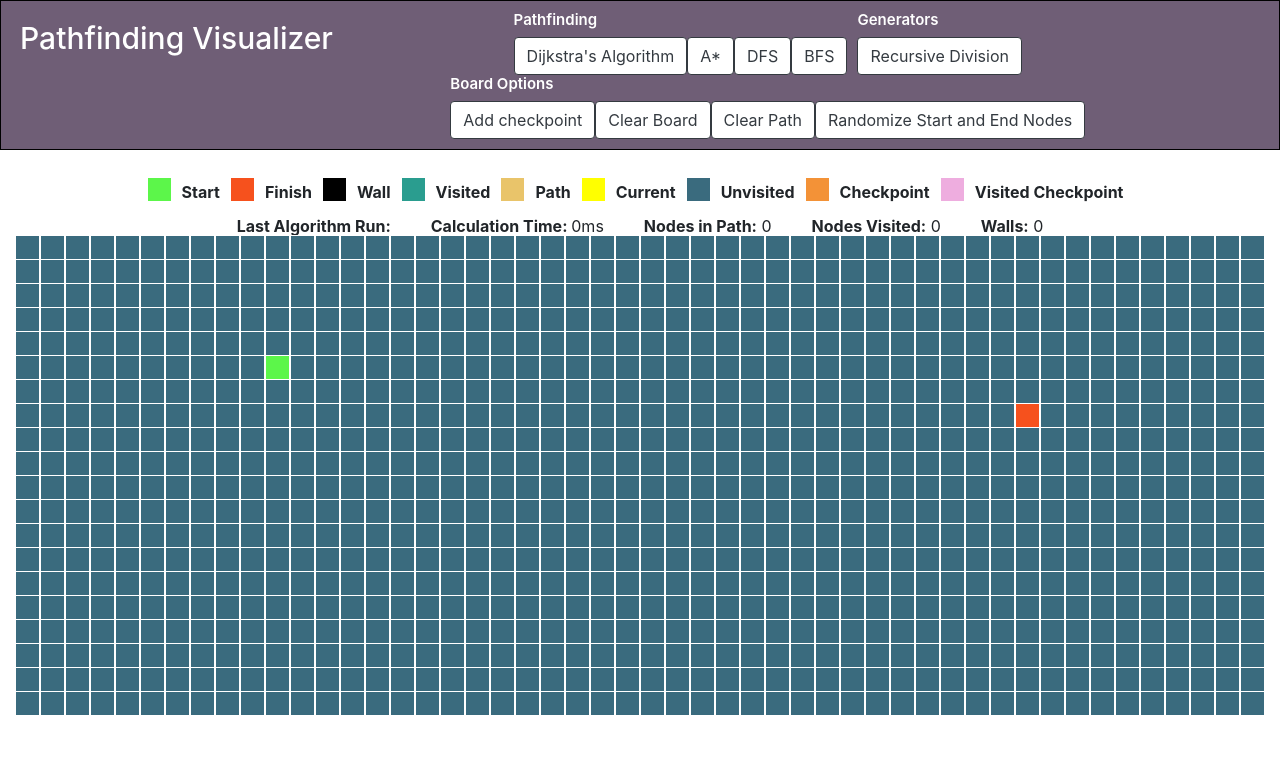
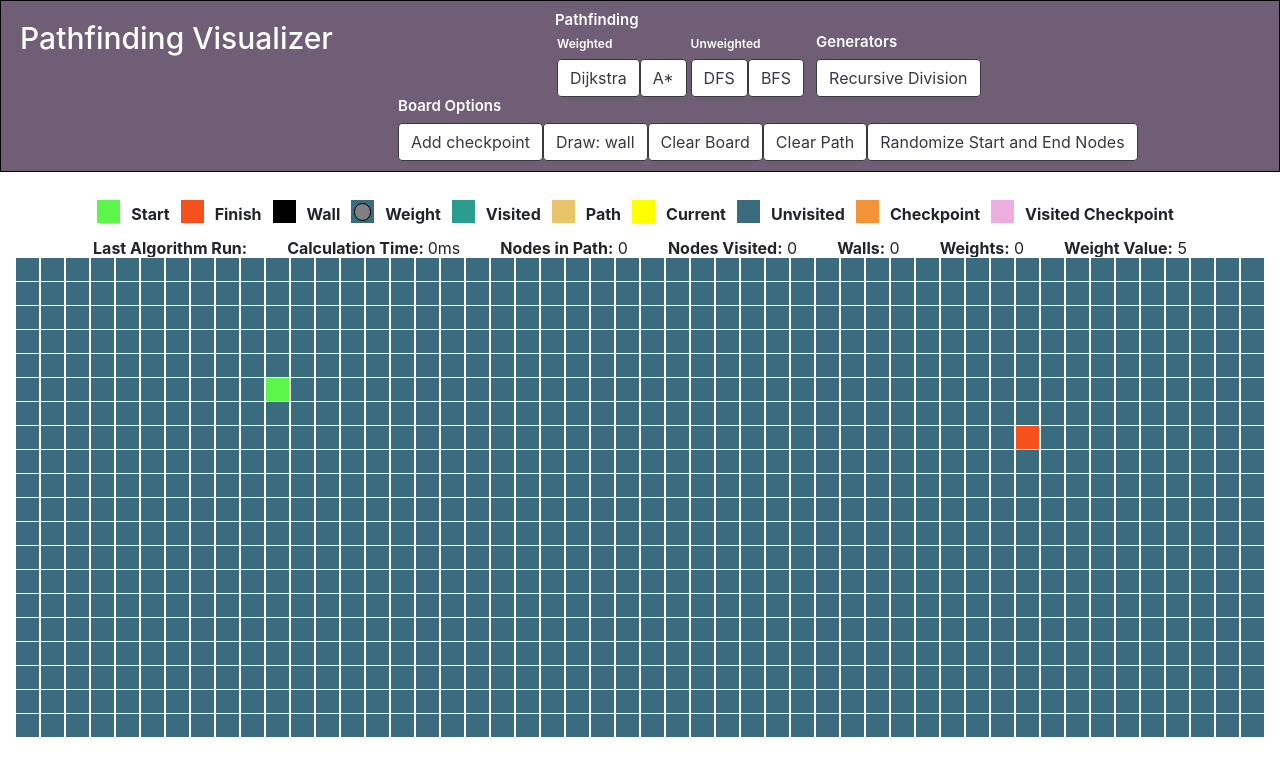
Before and after one commit to adamjamesadair/pathfinding-visualizer, a React (Create React App) app: page / in a window 1280 px wide. Shown: the top 776 px of the page. Built offline with nearby package versions, Linux system fonts and the light colour scheme.

Commit message:
Added weighted nodes

```diff
--- a/src/AlgoVisualizer/AlgoVisualizer.css
+++ b/src/AlgoVisualizer/AlgoVisualizer.css
@@ -39,3 +39,14 @@
   font-weight: 600;
   font-size: 15px;
 }
+
+.menu-group h3 {
+  text-align: left;
+  font-weight: 600;
+  font-size: 12px;
+}
+
+.menu-subgroup {
+  display: inline-block;
+  padding: 0px 2px;
+}
--- a/src/AlgoVisualizer/AlgoVisualizer.jsx
+++ b/src/AlgoVisualizer/AlgoVisualizer.jsx
@@ -27,7 +27,10 @@ export default class AlgoVisualizer extends Component {
             runTimeSeconds: 0,
             numNodesInPath: 0,
             numVisitedNodes: 0,
-            numWalls: 0
+            numWalls: 0,
+            numWeights: 0,
+            weight: 5,
+            drawMode: "wall"
         };
     }
 
@@ -38,14 +41,28 @@ export default class AlgoVisualizer extends Component {
 
     handleMouseDown(row, col) {
         var type = this.state.grid[row][col].type;
-        var { running, grid, numWalls, checkpointNodes, draggingCheckpointNodeInfo } = this.state;
+        var { drawMode, running, grid, numWalls, numWeights, weight, checkpointNodes, draggingCheckpointNodeInfo } = this.state;
+        var newGrid;
+        var nodeType = "default";
 
         if(running) return;
 
-        if(type === "wallNode" || type === "default") {
-            numWalls = type === "wallNode" ? numWalls - 1 : numWalls + 1;
-            const newGrid = getWallUpdatedGrid(grid, row, col);
-            this.setState({ grid: newGrid, dragging: type, numWalls });
+        if(["wallNode", "weightNode", "default"].includes(type)) {
+            if(type === "wallNode") numWalls -= 1;
+            if(type === "weightNode") numWeights -= 1;
+
+            if(drawMode === "weight") {
+                if(["default", "wallNode"].includes(type)) {
+                    numWeights += 1;
+                    nodeType = "weightNode";
+                }
+                newGrid = getNodeUpdatedGrid(grid, row, col, nodeType, "", weight);
+            }
+            if(drawMode === "wall") {
+                if(["default", "weightNode"].includes(type)) numWalls += 1;
+                newGrid = getWallUpdatedGrid(grid, row, col);
+            }
+            this.setState({ grid: newGrid, dragging: type, numWalls, numWeights });
         } else if (type === "checkpointNode") {
             // Keep track of which checkpoiontNode is being dragged
             checkpointNodes.forEach(checkpointNodeInfo => {
@@ -57,14 +74,14 @@ export default class AlgoVisualizer extends Component {
         } else {
             this.setState({ dragging: type });
         }
-
     }
 
     handleMouseEnter(row, col) {
-        var { grid, running, dragging, numWalls, startNodeCoords, finishNodeCoords, checkpointNodes, draggingCheckpointNodeInfo } = this.state;
+        var { grid, running, dragging, drawMode, weight, numWalls, numWeights, startNodeCoords, finishNodeCoords, checkpointNodes, draggingCheckpointNodeInfo } = this.state;
         const enteredNodeType = grid[row][col].type;
         var enteredNodeID = "";
         var newGrid = grid;
+        var nodeType = "";
 
         if(running || dragging === "") return;
 
@@ -86,7 +103,6 @@ export default class AlgoVisualizer extends Component {
                 } else if(enteredNodeType === "checkpointNode") {
                     // Update checkpointNode state
                     checkpointNodes.forEach(checkpointNodeInfo => {
-                        // if(checkpointNodeInfo.id === draggingCheckpointNodeInfo.id) checkpointNodeInfo.coods = randomEmptyNodeCoords;
                         if(checkpointNodeInfo.coords[0] === row && checkpointNodeInfo.coords[1] === col) {
                             checkpointNodeInfo.coords = randomEmptyNodeCoords;
                             enteredNodeID = checkpointNodeInfo.id;
@@ -96,11 +112,24 @@ export default class AlgoVisualizer extends Component {
                     newGrid = getNodeUpdatedGrid(newGrid, randomEmptyNodeCoords[0], randomEmptyNodeCoords[1], "checkpointNode", enteredNodeID);
                 }
             }
-        } else if(dragging === "default") {
-            numWalls = enteredNodeType === "wallNode" ? numWalls - 1 : numWalls + 1;
-            newGrid = getWallUpdatedGrid(newGrid, row, col);
+        } else {
+            if(drawMode === "wall") {
+                numWalls = enteredNodeType === "wallNode" ? numWalls - 1 : numWalls + 1;
+                newGrid = getWallUpdatedGrid(newGrid, row, col);
+            }else if(drawMode === "weight") {
+                if(enteredNodeType === "weightNode") {
+                    numWeights -= 1;
+                    nodeType = "default";
+                    weight = 1;
+                } else {
+                    if(enteredNodeType === "wallNode") numWalls -= 1;
+                    numWeights += 1;
+                    nodeType = "weightNode";
+                }
+                newGrid = getNodeUpdatedGrid(newGrid, row, col, nodeType, "", weight);
+            }
         }
-        this.setState({ grid: newGrid, numWalls, startNodeCoords, finishNodeCoords, checkpointNodes, draggingCheckpointNodeInfo });
+        this.setState({ grid: newGrid, numWalls, numWeights, startNodeCoords, finishNodeCoords, checkpointNodes, draggingCheckpointNodeInfo });
     }
 
     handleMouseLeave(row, col){
@@ -169,13 +198,7 @@ export default class AlgoVisualizer extends Component {
         var { grid, checkpointNodes, isPathDrawn } = this.state;
 
         // If there is a path, clear it and mark checkpoints as unvisited
-        if(isPathDrawn) {
-            clearPath(this);
-            // Reset checkpoint node states
-            for(let checkpointNodeInfo of checkpointNodes){
-                checkpointNodeInfo.isVisited = false;
-            }
-        }
+        if(isPathDrawn) clearPath(this);
 
         // Get all empty nodes
         var emptyNodes = this.getEmptyNodes(grid);
@@ -199,6 +222,10 @@ export default class AlgoVisualizer extends Component {
         }
     }
 
+    toggleNodeDrawType(){
+        this.setState({ drawMode: this.state.drawMode === "wall" ? "weight" : "wall" });
+    }
+
     getDestinationNodeInfo() {
         var { checkpointNodes, finishNodeCoords } = this.state;
         for(var checkpointNodeInfo of checkpointNodes.reverse()) {
@@ -209,7 +236,7 @@ export default class AlgoVisualizer extends Component {
     }
 
     render() {
-        const {grid, startNodeCoords, finishNodeCoords, runTimeSeconds, numNodesInPath, numVisitedNodes, numWalls, lastAlgoRunString} = this.state;
+        const {grid, startNodeCoords, finishNodeCoords, runTimeSeconds, numNodesInPath, numVisitedNodes, numWalls, numWeights, weight, lastAlgoRunString} = this.state;
 
         return (
             <div className='body'>
@@ -218,10 +245,16 @@ export default class AlgoVisualizer extends Component {
                     <div className='menu-group-container'>
                         <div className='menu-group'>
                             <h2>Pathfinding</h2>
-                            <button className="btn btn-outline-dark" disabled={this.state.running} onClick={() => visualizAlgorithm(computeDijkstra, "Dijkstra", this, grid, startNodeCoords, finishNodeCoords)}>Dijkstra's Algorithm</button>
-                            <button className="btn btn-outline-dark" disabled={this.state.running} onClick={() => visualizAlgorithm(computeAStar, "A*", this, grid, startNodeCoords, finishNodeCoords)}>A*</button>
-                            <button className="btn btn-outline-dark" disabled={this.state.running} onClick={() => visualizAlgorithm(computeDFS, "DFS", this, grid, startNodeCoords, finishNodeCoords)}>DFS</button>
-                            <button className="btn btn-outline-dark" disabled={this.state.running} onClick={() => visualizAlgorithm(computeBFS, "BFS", this, grid, startNodeCoords, finishNodeCoords)}>BFS</button>
+                            <div className='menu-subgroup'>
+                                <h3>Weighted</h3>
+                                <button className="btn btn-outline-dark" disabled={this.state.running} onClick={() => visualizAlgorithm(computeDijkstra, "Dijkstra", this, grid, startNodeCoords, finishNodeCoords)}>Dijkstra</button>
+                                <button className="btn btn-outline-dark" disabled={this.state.running} onClick={() => visualizAlgorithm(computeAStar, "A*", this, grid, startNodeCoords, finishNodeCoords)}>A*</button>
+                            </div>
+                            <div className='menu-subgroup'>
+                                <h3>Unweighted</h3>
+                                <button className="btn btn-outline-dark" disabled={this.state.running} onClick={() => visualizAlgorithm(computeDFS, "DFS", this, grid, startNodeCoords, finishNodeCoords)}>DFS</button>
+                                <button className="btn btn-outline-dark" disabled={this.state.running} onClick={() => visualizAlgorithm(computeBFS, "BFS", this, grid, startNodeCoords, finishNodeCoords)}>BFS</button>
+                            </div>
                         </div>
                         <div className='menu-group'>
                             <h2>Generators</h2>
@@ -230,6 +263,7 @@ export default class AlgoVisualizer extends Component {
                         <div className='menu-group'>
                             <h2>Board Options</h2>
                             <button className="btn btn-outline-dark" disabled={this.state.running} onClick={()=> this.addCheckpointNode()}>Add checkpoint</button>
+                            <button className="btn btn-outline-dark" disabled={this.state.running} onClick={()=> this.toggleNodeDrawType()}>Draw: {this.state.drawMode}</button>
                             <button className="btn btn-outline-dark" disabled={this.state.running} onClick={()=> resetGrid(this)}>Clear Board</button>
                             <button className="btn btn-outline-dark" disabled={this.state.running} onClick={()=> clearPath(this)}>Clear Path</button>
                             <button className="btn btn-outline-dark" disabled={this.state.running} onClick={()=> clearPath(this, this.randomizeStartFinishNodes)}>Randomize Start and End Nodes</button>
@@ -244,6 +278,8 @@ export default class AlgoVisualizer extends Component {
                         numNodesInPath={numNodesInPath}
                         numVisitedNodes={numVisitedNodes}
                         numWalls={numWalls}
+                        numWeights={numWeights}
+                        weightValue={weight}
                         lastAlgoRunString={lastAlgoRunString}
                         ></Stats>
                     <div className="grid">
@@ -251,7 +287,7 @@ export default class AlgoVisualizer extends Component {
                             return (
                                 <div key={rowIdx}>
                                     {row.map((node, nodeIdx) => {
-                                        const { row, col, type, distance, text } = node;
+                                        const { row, col, type, distance, text, weight } = node;
                                         return (
                                             <Node
                                                 key={nodeIdx}
@@ -260,6 +296,7 @@ export default class AlgoVisualizer extends Component {
                                                 col={col}
                                                 type={type}
                                                 text={text}
+                                                weight={weight}
                                                 distance={distance}
                                                 onMouseDown={(row, col) => this.handleMouseDown(row, col)}
                                                 onMouseEnter={(row, col) => this.handleMouseEnter(row, col)}
@@ -283,17 +320,18 @@ function getWallUpdatedGrid(grid, row, col) {
     const node = newGrid[row][col];
     const newNode = {
         ...node,
-        type: node.type === "wallNode" ? "default" : node.type === "default" ? "wallNode" : node.type
+        type: node.type === "wallNode" ? "default" : node.type === "default" || node.type === "weightNode" ? "wallNode" : node.type
     };
     newGrid[row][col] = newNode;
     return newGrid;
 }
 
-function getNodeUpdatedGrid(grid, row, col, type, text="") {
+function getNodeUpdatedGrid(grid, row, col, type, text="", weight=1) {
     const newGrid = grid.slice();
     const node = newGrid[row][col];
     var newNode = {
         ...node,
+        weight,
         text,
         type
     };
--- a/src/AlgoVisualizer/Legend/Legend.jsx
+++ b/src/AlgoVisualizer/Legend/Legend.jsx
@@ -14,6 +14,7 @@ export default class Legend extends Component {
                         <div className='node node-start'></div><p className="legend-item"><b> Start</b></p>
                         <div className='node node-finish'></div><p className="legend-item"><b> Finish</b></p>
                         <div className='node node-wall'></div><p className="legend-item"><b> Wall</b></p>
+                        <div className='node node-weight'><div className='node-center'></div></div><p className="legend-item"><b> Weight</b></p>
                         <div className='node node-visited node-legend'></div><p className="legend-item"><b> Visited</b></p>
                         <div className='node node-shortest-path node-legend'></div><p className="legend-item"><b> Path</b></p>
                         <div className='node node-current node-legend'></div><p className="legend-item"><b> Current</b></p>
--- a/src/AlgoVisualizer/Node/Node.css
+++ b/src/AlgoVisualizer/Node/Node.css
@@ -7,7 +7,7 @@
   border: 1px solid white;
 }
 
-.node:hover:not(.node-start):not(.node-finish):not(.node-wall):not(.node-legend):not(.node-checkpoint) {
+.node:hover:not(.node-start):not(.node-finish):not(.node-wall):not(.node-legend):not(.node-checkpoint):not(.node-weight) {
   background-color: lightblue;
 }
 
@@ -114,3 +114,13 @@
 .node-current.node-checkpoint {
   background-color: #eeaddf;
 }
+
+.node-weight .node-center {
+  background-color: grey;
+  margin: auto;
+  margin-top: 3px;
+  width: 75%;
+  height: 75%;
+  border: 1px solid black;
+  border-radius: 100%;
+}
--- a/src/AlgoVisualizer/Node/Node.jsx
+++ b/src/AlgoVisualizer/Node/Node.jsx
@@ -14,6 +14,7 @@ export default class Node extends Component {
             col,
             type,
             text,
+            weight,
             onMouseDown,
             onMouseEnter,
             onMouseUp,
@@ -28,12 +29,15 @@ export default class Node extends Component {
             ? 'node-checkpoint'
             : type === "wallNode"
             ? 'node-wall'
+            : type === "weightNode"
+            ? 'node-weight'
             : '';
 
         return (
             <div
                 id={`node-${row}-${col}`}
                 className = {`node ${typeClass}`}
+                weight = {weight}
                 onMouseDown={() => onMouseDown(row, col)}
                 onMouseEnter={() => onMouseEnter(row, col)}
                 onMouseLeave={() => onMouseLeave(row, col)}
--- a/src/AlgoVisualizer/Stats/Stats.jsx
+++ b/src/AlgoVisualizer/Stats/Stats.jsx
@@ -14,7 +14,9 @@ export default class Stats extends Component {
             runTimeSeconds,
             numNodesInPath,
             numVisitedNodes,
-            numWalls
+            numWalls,
+            numWeights,
+            weightValue
         } = this.props;
 
         return (
@@ -24,6 +26,8 @@ export default class Stats extends Component {
                         <p className="stat"><b>Nodes in Path:</b> {numNodesInPath}</p>
                         <p className="stat"><b>Nodes Visited:</b> {numVisitedNodes}</p>
                         <p className="stat"><b>Walls:</b> {numWalls}</p>
+                        <p className="stat"><b>Weights:</b> {numWeights}</p>
+                        <p className="stat"><b>Weight Value:</b> {weightValue}</p>
                     </div>
         );
     }
--- a/src/Algorithms/Search/aStar.js
+++ b/src/Algorithms/Search/aStar.js
@@ -61,7 +61,6 @@ export function visualizeAStar(algoVisualizer, grid, startNodeCoords, finishNode
 
 function updateneighbors(node, grid) {
     const neighbors = getNeighbors(node, grid);
-    const weight = 1;
     for (const neighbor of neighbors) {
         if(neighbor.isVisited){
             if(neighbor.distance - neighbor.heuristic < node.previousNode.distance - node.previousNode.heuristic){
@@ -69,9 +68,9 @@ function updateneighbors(node, grid) {
             }
         } else {
             if(node.distance === 0){
-                neighbor.distance = weight + neighbor.heuristic;
+                neighbor.distance = neighbor.weight + neighbor.heuristic;
             } else {
-                neighbor.distance = node.distance - node.heuristic + weight + neighbor.heuristic;
+                neighbor.distance = node.distance - node.heuristic + neighbor.weight + neighbor.heuristic;
             }
             neighbor.previousNode = node;
         }
--- a/src/Algorithms/Search/dijkstra.js
+++ b/src/Algorithms/Search/dijkstra.js
@@ -29,7 +29,7 @@ export function computeDijkstra(grid, startNodeCoords, finishNodeCoords) {
 function updateUnvisitedNeighbors(node, grid) {
   const unvisitedNeighbors = getUnvisitedNeighbors(node, grid);
   for (const neighbor of unvisitedNeighbors) {
-    neighbor.distance = node.distance + 1;
+    neighbor.distance = node.distance + neighbor.weight;
     neighbor.previousNode = node;
   }
 }
--- a/src/Algorithms/helpers.js
+++ b/src/Algorithms/helpers.js
@@ -134,31 +134,39 @@ export function sortNodesByDistanceAndHeuristic(nodes){
 }
 
 export function clearPath(algoVisualizer, callback=null) {
-    var { grid } = algoVisualizer.state;
+    var { grid, checkpointNodes } = algoVisualizer.state;
+
+    // Mark checkpoint nodes as unvisited
+    for(let checkpointNodeInfo of checkpointNodes){
+        checkpointNodeInfo.isVisited = false;
+    }
 
     for(const row of grid) {
         for(var node of row){
             // update node values
             var distance = node.type === "startNode" ? 0 : Infinity;
-            grid[node.row][node.col] = createNode(node.row, node.col, node.type, distance, node.text);
+            grid[node.row][node.col] = createNode(node.row, node.col, node.type, distance, node.text, node.weight);
             // update css class
             if(node.type === "default"){
                 document.getElementById(`node-${node.row}-${node.col}`).className = 'node';
             } else if(node.type === "checkpointNode") {
                 document.getElementById(`node-${node.row}-${node.col}`).className = 'node node-checkpoint';
+            } else if(node.type === "weightNode"){
+                document.getElementById(`node-${node.row}-${node.col}`).className = 'node node-weight';
             }
         }
     }
-    algoVisualizer.setState({ grid, isPathDrawn: false, numNodesInPath: 0, numVisitedNodes: 0 }, callback);
+    algoVisualizer.setState({ grid, checkpointNodes, isPathDrawn: false, numNodesInPath: 0, numVisitedNodes: 0 }, callback);
 }
 
-export function createNode(row, col, type, distance, text="") {
+export function createNode(row, col, type, distance, text="", weight=1) {
     return {
         row,
         col,
         type,
         text,
         distance,
+        weight,
         heuristic: 0,
         isVisited: false,
         previousNode: null
@@ -193,7 +201,7 @@ export function resetGrid(algoVisualizer, callback) {
     document.getElementById(`node-${startNodeCoords[0]}-${startNodeCoords[1]}`).className = 'node node-start';
     document.getElementById(`node-${finishNodeCoords[0]}-${finishNodeCoords[1]}`).className = 'node node-finish';
     grid = getInitialGrid(algoVisualizer);
-    algoVisualizer.setState({ grid, numWalls: 0, numNodesInPath: 0, numVisitedNodes: 0, checkpointNodes: [] }, callback);
+    algoVisualizer.setState({ grid, numWeights: 0, numWalls: 0, numNodesInPath: 0, numVisitedNodes: 0, checkpointNodes: [] }, callback);
 }
 
 export function getInitialGrid(algoVisualizer){
```
